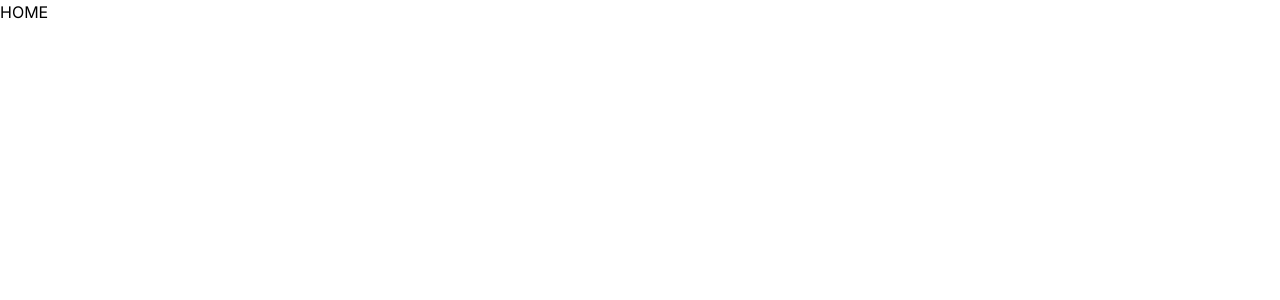
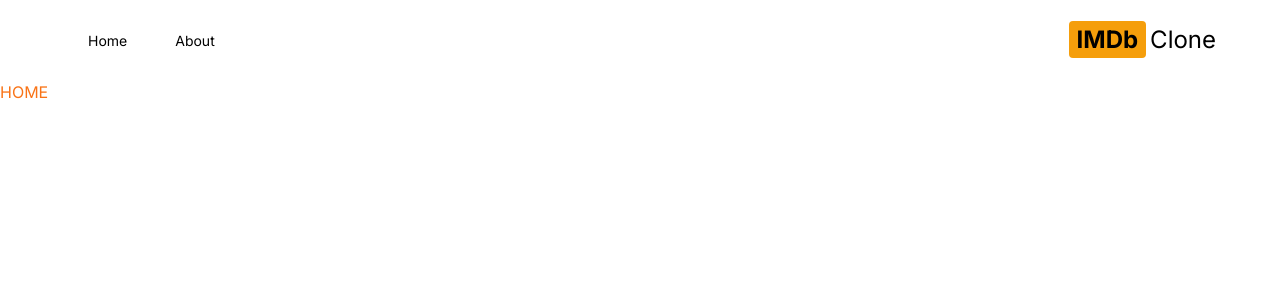
Before and after one commit to soheilKP/imdb, a Next.js app: page / in a window 1280 px wide. Shown: the top 300 px of the page. Built offline with nearby package versions, Linux system fonts and the light colour scheme.

Commit message:
Create the header section

```diff
--- a/package.json
+++ b/package.json
@@ -16,6 +16,7 @@
     "postcss": "8.4.29",
     "react": "18.2.0",
     "react-dom": "18.2.0",
+    "react-icons": "^4.10.1",
     "tailwindcss": "3.3.3"
   }
 }
--- a/src/app/layout.js
+++ b/src/app/layout.js
@@ -1,17 +1,26 @@
-import './globals.css'
-import { Inter } from 'next/font/google'
+import Header from "@/components/Header";
+import "./globals.css";
+import { Inter } from "next/font/google";
 
-const inter = Inter({ subsets: ['latin'] })
+const inter = Inter({ subsets: ["latin"] });
 
 export const metadata = {
-  title: 'IMDb Clone',
-  description: 'This is the IMDb clone website',
-}
+  title: "IMDb Clone",
+  description: "This is the IMDb clone website",
+};
 
 export default function RootLayout({ children }) {
   return (
     <html lang="en">
-      <body className={inter.className}>{children}</body>
+      <body className={inter.className}>
+        {/*Header*/}
+        <Header />
+        {/*Navbar*/}
+
+        {/*SearchBar*/}
+
+        {children}
+      </body>
     </html>
-  )
+  );
 }
--- a/src/app/page.js
+++ b/src/app/page.js
@@ -1,7 +1,3 @@
-
 export default function Home() {
-  return (
-   <h1>HOME</h1>
-
-  )
+  return <h1 className="text-orange-500">HOME</h1>;
 }
--- /dev/null
+++ b/src/components/Header.jsx
@@ -0,0 +1,26 @@
+import Link from "next/link";
+import MenuItem from "./MenuItem";
+import { AiFillHome } from "react-icons/ai";
+import { BsFillInfoSquareFill } from "react-icons/bs";
+const Header = () => {
+  return (
+    <div className="flex justify-between mx-2 max-w-6xl sm:mx-auto items-center py-6">
+      <div className="flex">
+        <MenuItem title="Home" address="/" Icon={AiFillHome} />
+        <MenuItem title="About" address="/about" Icon={BsFillInfoSquareFill} />
+      </div>
+      <div className="">
+        <Link href="/">
+          <h2 className="text-2xl">
+            <span className="font-bold bg-amber-500 py-1 px-2 rounded mr-1">
+              IMDb
+            </span>
+            <span className="text-2xl hidden sm:inline">Clone</span>
+          </h2>
+        </Link>
+      </div>
+    </div>
+  );
+};
+
+export default Header;
--- /dev/null
+++ b/src/components/MenuItem.jsx
@@ -0,0 +1,14 @@
+import Link from "next/link";
+
+const MenuItem = ({ title, address, Icon }) => {
+  return (
+    <div>
+      <Link href={address} className="mx-4 lg:mx-6 hover:text-amber-600">
+        <Icon className="text-2xl sm:hidden mx-4" />
+        <p className="hidden sm:inline my-2 text-sm">{title}</p>
+      </Link>
+    </div>
+  );
+};
+
+export default MenuItem;
--- a/tailwind.config.js
+++ b/tailwind.config.js
@@ -1,18 +1,12 @@
 /** @type {import('tailwindcss').Config} */
 module.exports = {
   content: [
-    './src/pages/**/*.{js,ts,jsx,tsx,mdx}',
-    './src/components/**/*.{js,ts,jsx,tsx,mdx}',
-    './src/app/**/*.{js,ts,jsx,tsx,mdx}',
+    "./src/pages/**/*.{js,ts,jsx,tsx,mdx}",
+    "./src/components/**/*.{js,ts,jsx,tsx,mdx}",
+    "./src/app/**/*.{js,ts,jsx,tsx,mdx}",
   ],
   theme: {
-    extend: {
-      backgroundImage: {
-        'gradient-radial': 'radial-gradient(var(--tw-gradient-stops))',
-        'gradient-conic':
-          'conic-gradient(from 180deg at 50% 50%, var(--tw-gradient-stops))',
-      },
-    },
+    extend: {},
   },
   plugins: [],
-}
+};
```
Also changed, not shown: 2 other files (tests, documents, lock files or other folders).
